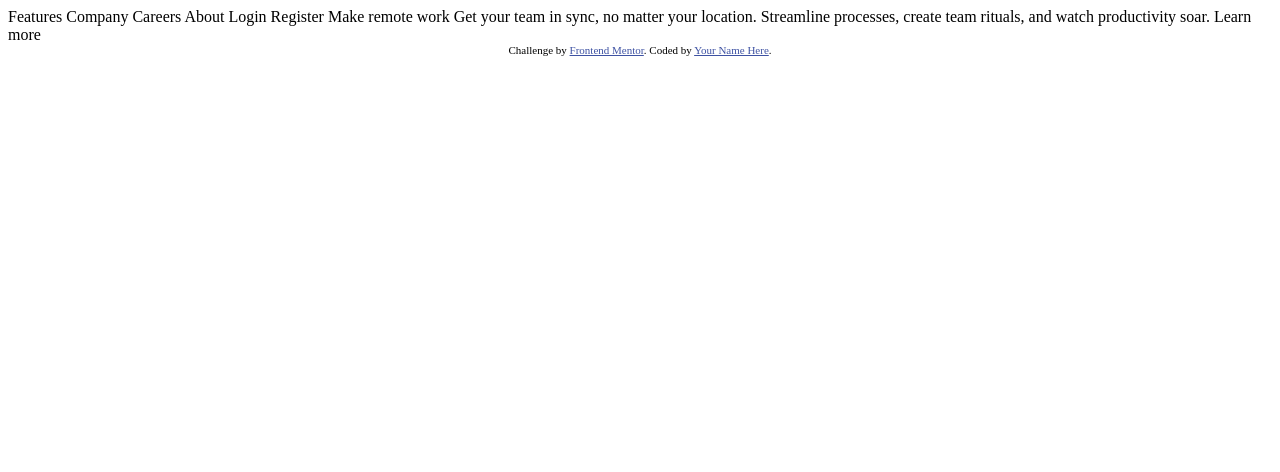
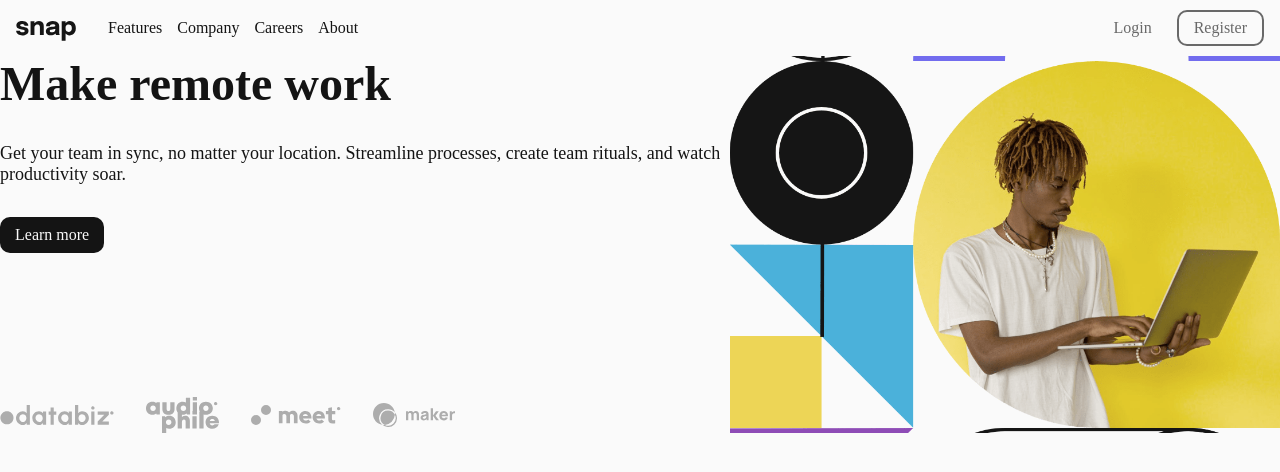
Before and after one commit to ahmad-kashkoush/intro-section-with-dropdown, a plain HTML site: page index.html in a window 1280 px wide. Drawn offline with Linux system fonts and the light colour scheme.

Commit message:
🦸Nav + Some hero

```diff
--- a/index.html
+++ b/index.html
@@ -1,39 +1,84 @@
 <!DOCTYPE html>
 <html lang="en">
   <head>
-  <meta charset="UTF-8">
-  <meta name="viewport" content="width=device-width, initial-scale=1.0"> <!-- displays site properly based on user's device -->
+    <meta charset="UTF-8" />
+    <meta name="viewport" content="width=device-width, initial-scale=1.0" />
+    <!-- displays site properly based on user's device -->
 
-  <link rel="icon" type="image/png" sizes="32x32" href="./images/favicon-32x32.png">
+    <link
+      rel="icon"
+      type="image/png"
+      sizes="32x32"
+      href="./images/favicon-32x32.png"
+    />
 
     <title>Frontend Mentor | Intro section with dropdown navigation</title>
-
-  <!-- Feel free to remove these styles or customise in your own stylesheet 👍 -->
-  <style>
-    .attribution { font-size: 11px; text-align: center; }
-    .attribution a { color: hsl(228, 45%, 44%); }
-  </style>
+    <link rel="stylesheet" href="style.css" />
   </head>
   <body>
-
-  Features
-  Company
-  Careers
-  About
-
-  Login
-  Register
-
-  Make remote work
-
+    <header>
+      <nav>
+        <div class="logo"><img src="images/logo.svg" alt="Logo" /></div>
+        <ul class="nav-links">
+          <li>
+            <a href="#">Features</a>
+            <ul class="dropdown">
+              <li>
+                <a href="#">
+                  <img src="images/icon-todo.svg" alt="" />Todo List</a
+                >
+              </li>
+              <li>
+                <a href="#">
+                  <img src="images/icon-calendar.svg" alt="" />Calendar</a
+                >
+              </li>
+              <li>
+                <a href="#">
+                  <img src="images/icon-reminders.svg" alt="" />Reminders</a
+                >
+              </li>
+              <li>
+                <a href="#">
+                  <img src="images/icon-planning.svg" alt="" />Planing</a
+                >
+              </li>
+            </ul>
+          </li>
+          <li>
+            <a href="#">Company</a>
+            <ul class="dropdown">
+              <li><a href="#">History</a></li>
+              <li><a href="#">Our Team</a></li>
+              <li><a href="#">Blog</a></li>
+            </ul>
+          </li>
+          <li><a href="#">Careers</a></li>
+          <li><a href="#">About</a></li>
+        </ul>
+        <div class="account-stuff">
+          <!-- Todo hamburger Menu -->
+          <a href="#" class="btn btn-login">Login</a>
+          <a href="#" class="btn btn-register">Register</a>
+        </div>
+      </nav>
+    </header>
+    <main>
+      <section class="hero">
+        <h1>Make remote work</h1>
+        <p>
           Get your team in sync, no matter your location. Streamline processes,
           create team rituals, and watch productivity soar.
-
-  Learn more
-
-  <div class="attribution">
-    Challenge by <a href="https://www.frontendmentor.io?ref=challenge" target="_blank">Frontend Mentor</a>.
-    Coded by <a href="#">Your Name Here</a>.
+        </p>
+        <a href="#" class="btn btn-learn-more">Learn more</a>
+        <div class="clients">
+          <img src="images/client-databiz.svg" alt="client no.1" />
+          <img src="images/client-audiophile.svg" alt="client no.2" />
+          <img src="images/client-meet.svg" alt="client no.3" />
+          <img src="images/client-maker.svg" alt="client no.4" />
         </div>
+      </section>
+      <div class="img-wrapper"></div>
+    </main>
   </body>
 </html>
--- /dev/null
+++ b/style.css
@@ -0,0 +1,128 @@
+:root {
+  --Almost-White: hsl(0, 0%, 98%);
+  --Medium-Gray: hsl(0, 0%, 41%);
+  --Almost-Black: hsl(0, 0%, 8%);
+}
+* {
+  margin: 0;
+  padding: 0;
+  box-sizing: border-box;
+}
+/* !Start Components */
+/* todo container widths */
+.container {
+  width: 100%;
+  margin-left: auto;
+  margin-right: auto;
+}
+
+.btn {
+  padding: 7px 15px;
+  border: 2px solid var(--Medium-Gray);
+  border-radius: 10px;
+  color: var(--Medium-Gray);
+}
+/* ?Start Components */
+/* !Start General Rules */
+li {
+  list-style: none;
+}
+a {
+  align-items: start;
+  text-decoration: none;
+  color: var(--Almost-Black);
+}
+p {
+  font-size: 18px;
+}
+/* ?Start General Rules */
+
+body {
+  background-color: var(--Almost-White);
+}
+/* !start Navbar */
+header {
+}
+nav {
+  padding: 10px 1rem;
+  display: flex;
+  justify-content: space-between;
+  align-items: center;
+  gap: 2rem;
+}
+nav .logo {
+  width: 60px;
+  margin-top: 10px;
+}
+nav .logo img {
+  width: 100%;
+}
+nav .nav-links {
+  flex: 1;
+  display: flex;
+
+  gap: 15px;
+}
+nav .nav-links > li {
+}
+nav .nav-links > li > a {
+}
+/* todo dropdown Menu */
+/* todo dropdown before and after for arrows icons */
+nav .dropdown {
+  display: none;
+}
+nav .dropdown li {
+}
+nav .dropdown li a {
+}
+nav .dropdown li a img {
+}
+nav .account-stuff {
+  display: flex;
+  align-items: center;
+  gap: 10px;
+}
+nav .account-stuff .btn-login {
+  border: none;
+}
+/* ?End Navbar ************************************************/
+main {
+  display: flex;
+}
+main .hero {
+}
+main .hero h1 {
+  color: var(--Almost-Black);
+  font-size: 48px;
+}
+main .hero p {
+  margin-top: 2rem;
+  color: var(--Almost-Black);
+}
+main .hero .btn-learn-more {
+  color: var(--Almost-White);
+  background: var(--Almost-Black);
+  border: none;
+  display: block;
+  width: fit-content;
+  /* margin-left: auto; */
+  /* margin-right: auto; */
+  padding: 9px 15px;
+  margin-top: 2rem;
+}
+main .hero .clients {
+  display: flex;
+  align-items: center;
+  margin-top: 9rem;
+  gap: 2rem;
+}
+main .hero .clients img {
+}
+
+main .img-wrapper {
+  background-image: url("images/image-hero-desktop.png");
+  flex-basis: 50%;
+  background-size: cover;
+  background-position: center;
+}
```
Lines whose indentation alone changed are shown as unchanged.
